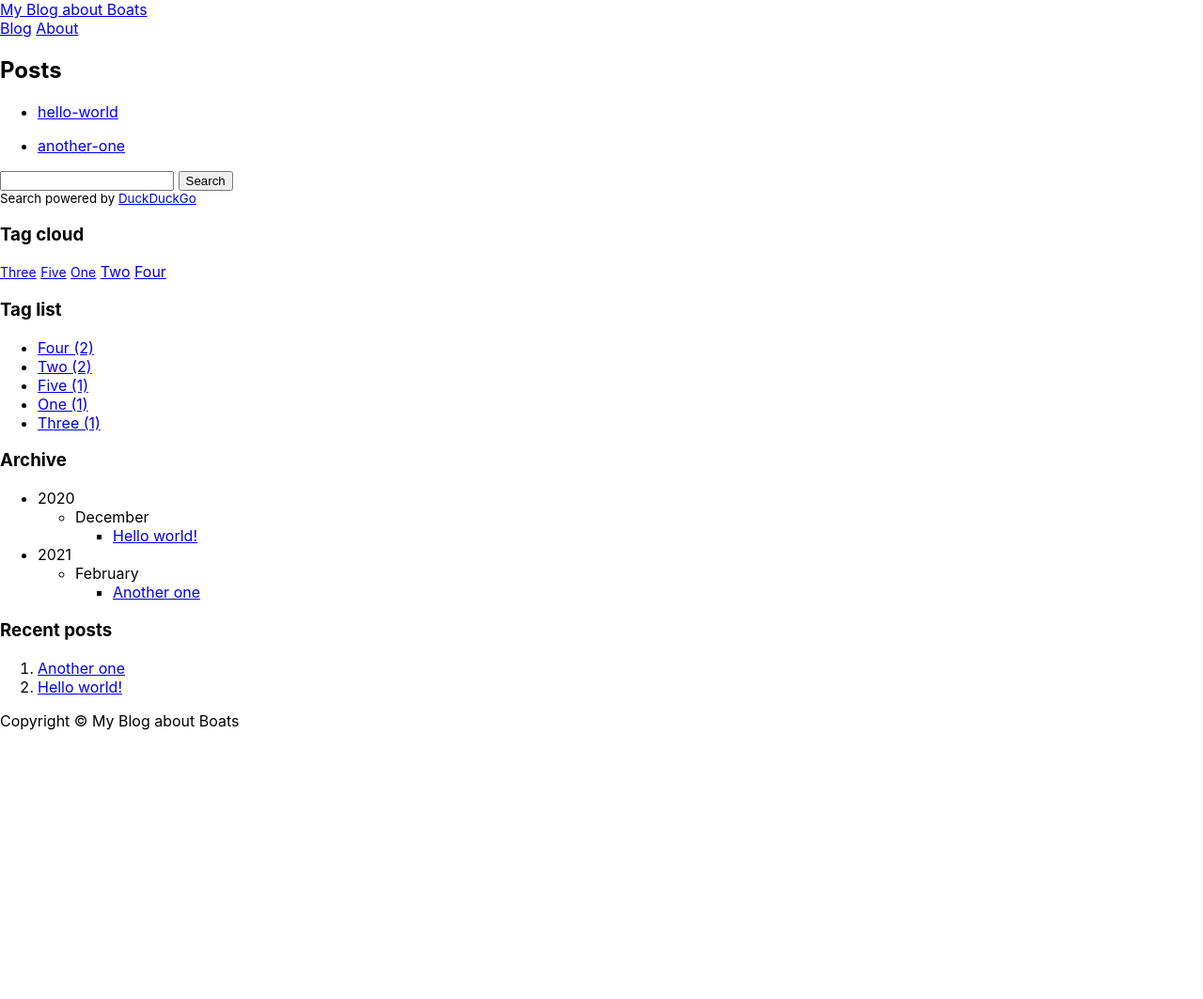
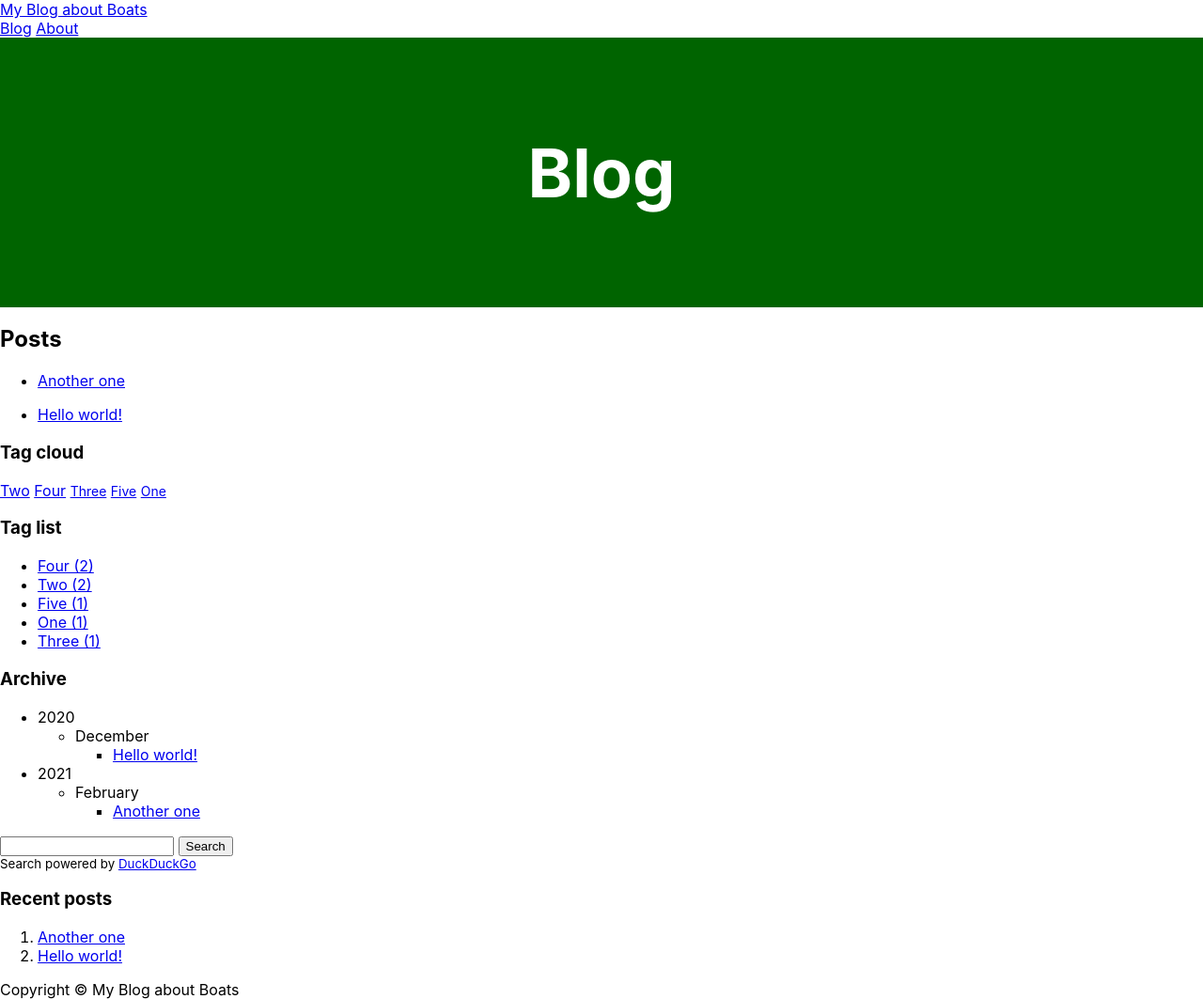
Before and after one commit to SeanMcP/11ty-press, an Eleventy site: page src/pages/blog.md in a window 1280 px wide. Shown: the whole page at 94% size. Before the commit the page ends 800 px from the top, so only its background shows below. Built offline with nearby package versions, Linux system fonts and the light colour scheme; Eleventy itself is replaced by a stand-in of ours; files that its build step writes are made by us from their sources.

Commit message:
feat: use Nunjucks extends for templating
It's harder at first but more powerful in the long run.

```diff
--- a/src/_appearance/layouts/base.njk
+++ b/src/_appearance/layouts/base.njk
@@ -6,14 +6,34 @@
     {% include "partials/meta-tags.njk" %}
     <link rel="stylesheet" href="/assets/css/styles.css"/>
     <link rel="shortcut icon" href="/assets/favicon.png" type="image/png">
-    {% for file in stylesheets %}<link rel="stylesheet" href="/assets/css/{{ file }}" />{% endfor %}
-    {% if head %}{{ head | safe }}{% endif %}
+    {% for file in stylesheets %}<link rel="stylesheet" href="/assets/css/{{ file }}"/>{% endfor %}
+    {% if head %}{{ head | safe }}
+    {% endif %}
+    {% block head %}{% endblock %}
     {% injectInline 'css' %}
   </head>
-  <body>
-    {{ content | safe }}
-    {% for file in scripts %}<script src="/assets/js/{{ file }}" type="module"></script>{% endfor %}
-    {% if foot %}{{ foot | safe }}{% endif %}
+  <body {% if layout %} data-layout="{{ layoutId }}" {% endif %} data-page="{{ page.url }}">
+    <a class="skiplink" href="#main-content">Skip to main content</a>
+    {% block skiplinks %}{% endblock %}
+
+    {% include "partials/header.njk" ignore missing %}
+
+    {% block crown %}{% endblock %}
+
+    <main class="site-main" id="main-content">{{ content | safe }}</main>
+
+    {% block sidebar %}{% endblock %}
+
+    {% block baseboard %}{% endblock %}
+
+    {% include "partials/footer.njk" ignore missing %}
+
+    {% for file in scripts %}
+      <script src="/assets/js/{{ file }}" type="module"></script>
+    {% endfor %}
+    {% if foot %}{{ foot | safe }}
+    {% endif %}
+    {% block footer %}{% endblock %}
     {% injectInline 'js' %}
   </body>
 </html>
--- /dev/null
+++ b/src/_appearance/layouts/blog.njk
@@ -0,0 +1,27 @@
+{% set layoutId = "blog" %}
+{% extends "layouts/base.njk" %}
+
+{% block skiplinks %}
+<a class="skiplink" href="#sidebar-content">Skip to sidebar content</a>
+{% endblock %}
+
+{% block crown %}
+<section class="blog-crown" style="background-color:darkgreen;color:white;font-size:3rem;padding:40px;text-align:center;width:calc(100% - 80px);">
+    <h1>{{ title }}</h1>
+</section>
+{% endblock %}
+
+{% block sidebar %}
+<aside class="blog-sidebar" id="sidebar-content">
+    {% include "partials/tag-cloud.njk" %}
+    {% include "partials/tag-list.njk" %}
+    {% include "partials/archive.njk" %}
+</aside>
+{% endblock %}
+
+{% block baseboard %}
+<section class="blog-baseboard">
+    {% include "partials/search-bar.njk" %}
+    {% include "partials/recent-posts.njk" %}
+</sectino>
+{% endblock %}
--- a/src/_appearance/layouts/main.njk
+++ /dev/null
@@ -1,19 +0,0 @@
----
-layout: layouts/base.njk
----
-
-<a class="skiplink" href="#main-content">Skip to main content</a>
-
-{% include "partials/header.njk" ignore missing %}
-
-<main class="site-main" id="main-content">{{ content | safe }}</main>
-
-<aside class="site-aside">
-    {% include "partials/search-bar.njk" %}
-    {% include "partials/tag-cloud.njk" %}
-    {% include "partials/tag-list.njk" %}
-    {% include "partials/archive.njk" %}
-    {% include "partials/recent-posts.njk" %}
-</aside>
-
-{% include "partials/footer.njk" ignore missing %}
--- a/src/_appearance/layouts/page.njk
+++ b/src/_appearance/layouts/page.njk
@@ -1,7 +1,8 @@
----
-layout: layouts/base.njk
----
+{% set layoutId = "page" %}
+{% extends "layouts/base.njk" %}
 
-<main id="main">
-    {{ content | safe }}
-</main>
+{% block crown %}
+<section class="page-crown">
+    <h1>{{ title }}</h1>
+</section>
+{% endblock %}
--- a/src/_appearance/layouts/post.njk
+++ b/src/_appearance/layouts/post.njk
@@ -1,9 +1,17 @@
----
-layout: layouts/main.njk
----
+{% set layoutId = "post" %}
+{% extends "layouts/base.njk" %}
 
-<h1>{{ title }}</h1>
-{% if postImage %}
-    {% image postImage, "printing press" %}
-{% endif %}
-{{ content | safe }}
+{% block crown %}
+    <h1>{{ title }}</h1>
+
+    {% if postImage %}
+        {% image postImage,
+        "printing press" %}
+    {% endif %}
+{% endblock %}
+
+{% block baseboard %}
+    <section class="post-bio">
+        Lorem ipsum dolor sit amet, consectetur adipiscing elit. Donec congue eget nulla sit amet pharetra. Ut malesuada, tortor quis venenatis rhoncus, arcu metus feugiat tortor, eu volutpat metus quam ut diam. Phasellus et scelerisque elit. Pellentesque diam massa, tristique at eleifend sit amet, varius sed odio. Quisque commodo varius velit eget finibus. Sed rutrum vel ante vel mollis. Sed commodo quis risus at aliquam. Aliquam lacinia cursus turpis, id maximus nisi. Phasellus vitae porttitor neque. Maecenas vitae sagittis mi, a fringilla risus. Cras efficitur urna eu suscipit hendrerit.
+    </section>
+{% endblock %}
--- a/src/pages/about.md
+++ b/src/pages/about.md
@@ -1 +1,13 @@
-About
+---
+title: About
+---
+
+Lorem ipsum dolor sit amet, consectetur adipiscing elit. Donec congue eget nulla sit amet pharetra. Ut malesuada, tortor quis venenatis rhoncus, arcu metus feugiat tortor, eu volutpat metus quam ut diam. Phasellus et scelerisque elit. Pellentesque diam massa, tristique at eleifend sit amet, varius sed odio. Quisque commodo varius velit eget finibus. Sed rutrum vel ante vel mollis. Sed commodo quis risus at aliquam. Aliquam lacinia cursus turpis, id maximus nisi. Phasellus vitae porttitor neque. Maecenas vitae sagittis mi, a fringilla risus. Cras efficitur urna eu suscipit hendrerit.
+
+Pellentesque sed mauris et eros sagittis vestibulum. Integer malesuada a leo eu luctus. Nam ac fermentum ipsum. Nam urna nulla, mattis finibus bibendum id, aliquam non erat. Sed et ipsum a nunc pharetra consectetur. Aliquam at finibus metus, nec semper neque. Etiam et odio volutpat enim volutpat maximus.
+
+Mauris elementum, nisl vel lacinia consequat, sapien diam dictum metus, non malesuada dui arcu eu lectus. Praesent eu aliquet velit. Cras nec lobortis ex. Praesent ultrices ex eget risus varius, a dictum est egestas. Vestibulum aliquet rhoncus metus. Cras pulvinar ac nisl auctor eleifend. Morbi finibus neque nunc, et hendrerit nulla suscipit vel. Lorem ipsum dolor sit amet, consectetur adipiscing elit. Pellentesque est purus, volutpat eu auctor vel, varius a nulla. Pellentesque volutpat dictum felis a varius.
+
+Nam dictum mauris et elit pulvinar, a porta nulla laoreet. Nulla in est et orci finibus porta et nec lacus. In hac habitasse platea dictumst. Nam sapien libero, placerat ac vehicula sit amet, suscipit sed ante. In diam lacus, molestie a sapien id, placerat porta mi. Nunc venenatis, nisl eget malesuada iaculis, lorem eros tristique leo, sit amet volutpat dui tortor ac augue. Proin metus mauris, blandit ac dictum aliquam, fringilla nec ipsum. Nullam a aliquet nisl, eu condimentum tellus. Morbi felis lorem, semper ac efficitur ac, scelerisque a tortor. In auctor justo enim, eget tincidunt risus porta nec. Curabitur tincidunt augue eu feugiat maximus.
+
+Ut tincidunt erat vitae viverra dictum. Mauris nibh eros, eleifend ac massa ut, vestibulum aliquam neque. Sed tincidunt velit augue, vel imperdiet orci porttitor non. Duis leo mauris, euismod vel facilisis eu, tempus ac nisl. Fusce at ligula lacinia, tempor est nec, vehicula elit. Phasellus sed finibus diam. Orci varius natoque penatibus et magnis dis parturient montes, nascetur ridiculus mus. Quisque id ante volutpat, lacinia ante sit amet, consectetur lorem. Donec et tortor suscipit, egestas augue et, fermentum ipsum.
--- a/src/pages/blog.md
+++ b/src/pages/blog.md
@@ -1,5 +1,10 @@
+---
+layout: layouts/blog.njk
+title: Blog
+---
+
 ## Posts
 
-{% for post in collections.posts %}
-- [{{ post.fileSlug }}]({{ post.url }})
+{% for post in collections.posts | reverse %}
+- [{{ post.data.title }}]({{ post.url }})
 {% endfor %}
--- a/src/pages/home.md
+++ b/src/pages/home.md
@@ -1,11 +1,10 @@
 ---
 permalink: /
+title: Home
 ---
 
 {% image 'press.jpg', 'printing press' %}
 
-Home page
-
 {%- inline 'js' %}
 console.log('hello from home.md');
 {% endinline -%}
--- a/src/pages/pages.json
+++ b/src/pages/pages.json
@@ -1,4 +1,4 @@
 {
-    "layout": "layouts/main.njk",
+    "layout": "layouts/page.njk",
     "permalink": "/{{ page.fileSlug }}/"
 }
```
